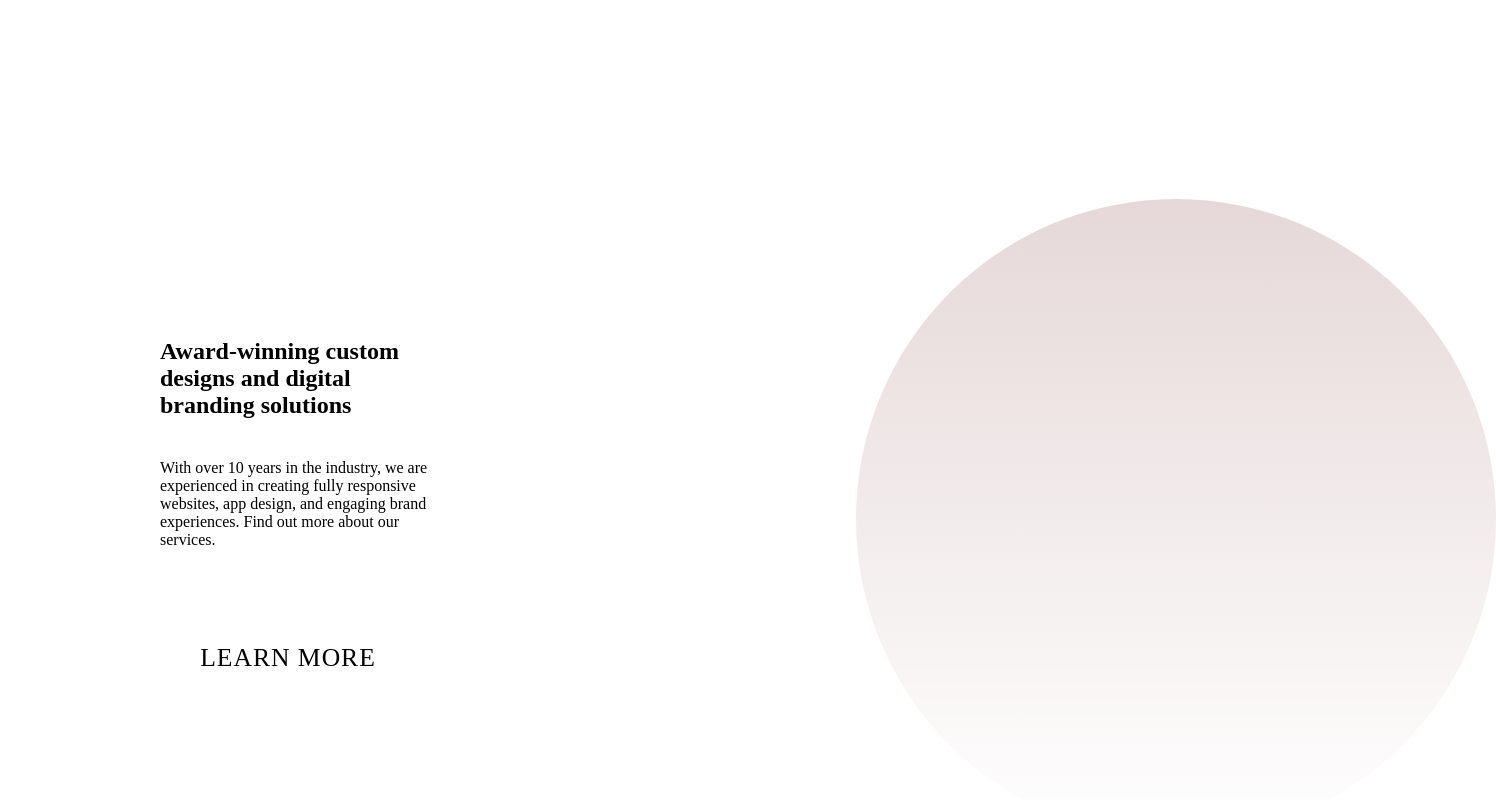
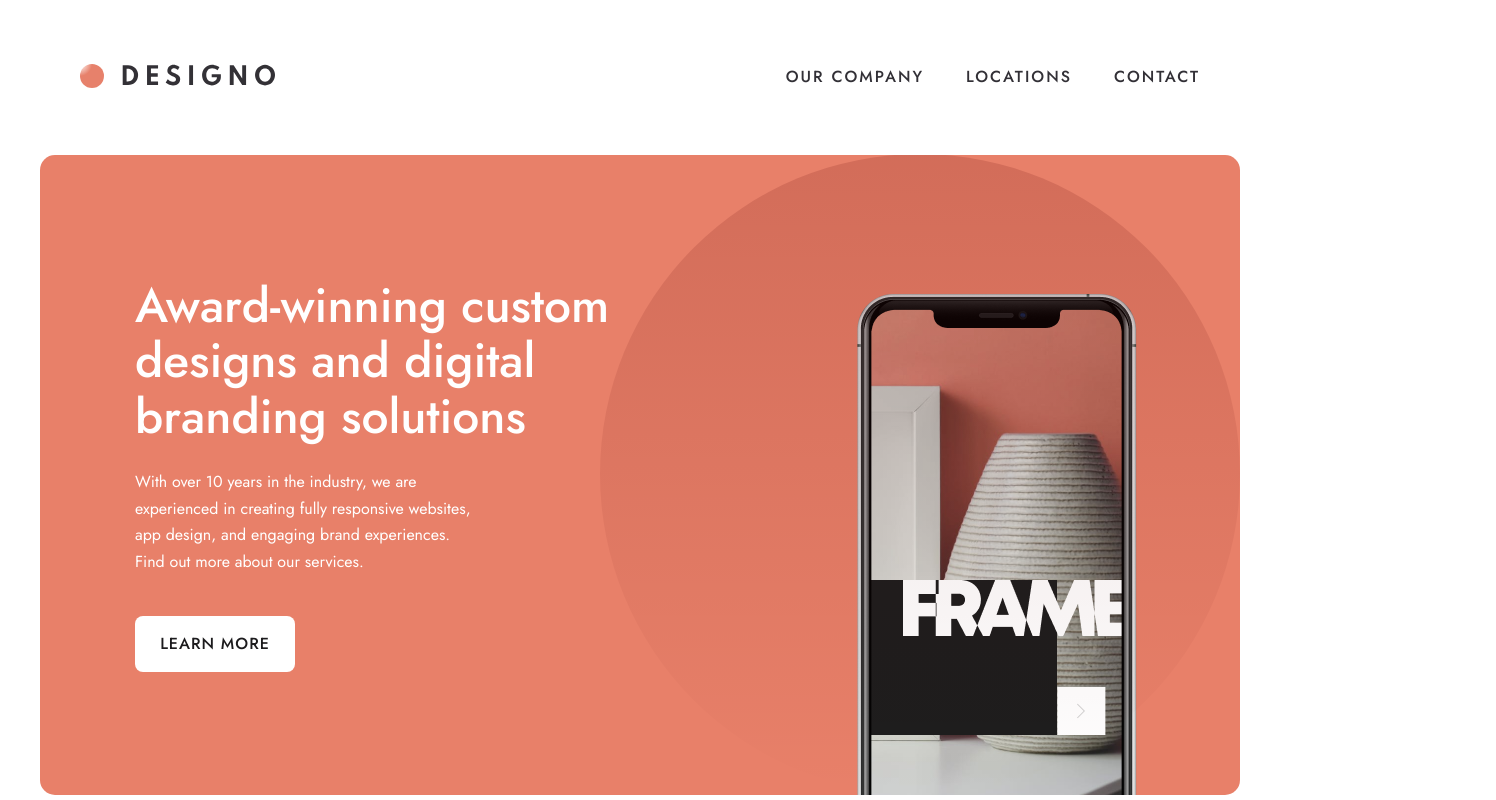
Before and after one commit to daawidziu/designo-website, a Next.js app: page / in a window 1280 px wide. Shown: the top 800 px of the page, 1496 px wide, since content can reach past the window. Built offline with nearby package versions, Linux system fonts and the light colour scheme.

Commit message:
Create Next.js app

```diff
--- /dev/null
+++ b/src/pages/_app.tsx
@@ -0,0 +1,15 @@
+import {Footer} from '../components/shared/_Footer';
+import {Header} from '../components/shared/_Header';
+import '../styles/core/globals.sass';
+
+function App({Component, pageProps}) {
+    return (
+        <>
+            <Header/>
+            <Component {...pageProps} />
+            <Footer/>
+        </>
+    );
+}
+
+export default App;
--- /dev/null
+++ b/src/pages/_document.tsx
@@ -0,0 +1,19 @@
+import Document, {Html, Head, Main, NextScript} from "next/document";
+
+export default class MyDocument extends Document {
+    render() {
+        return (
+            <Html lang="en">
+                <Head>
+                    <link rel="preconnect" href="https://fonts.gstatic.com"/>
+                    <link href="https://fonts.googleapis.com/css2?family=Jost:wght@400;500&display=swap"
+                          rel="stylesheet"/>
+                </Head>
+                <body>
+                <Main/>
+                <NextScript/>
+                </body>
+            </Html>
+        );
+    }
+}
```
